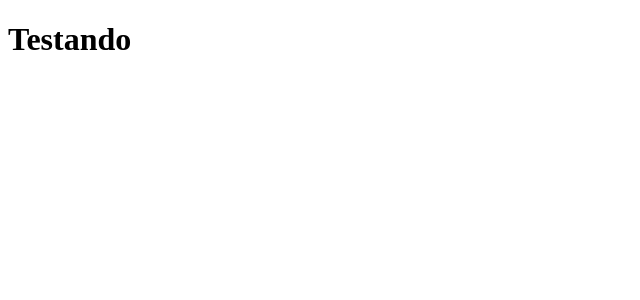
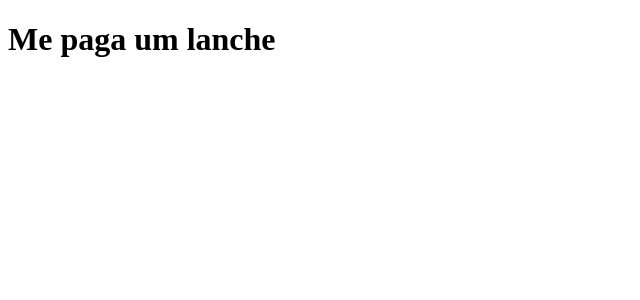
Before and after one commit to AllanLandin/Clone-tabnews-curso.dev, a Next.js app: page / in a window 1280 px wide. Shown: the top 300 px of the page, without its empty margins (0-640 px from the left). Built offline with nearby package versions, Linux system fonts and the light colour scheme.

Commit message:
Muda o título

```diff
--- a/pages/index.js
+++ b/pages/index.js
@@ -1,5 +1,5 @@
 function Home(){
-    return <h1>Testando</h1>
+    return <h1>Me paga um lanche</h1>
 }
 
 export default Home;
```
